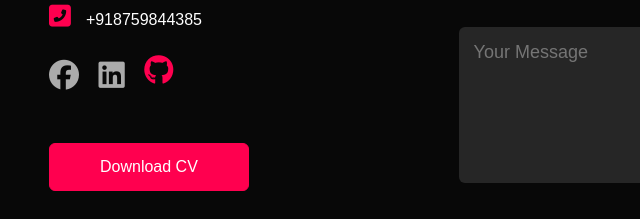
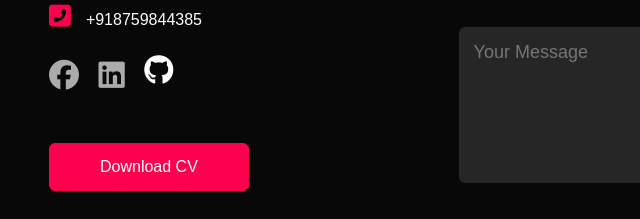
Before and after one commit to RahitXgit/portFolio2, a plain HTML site: page index.html in a window 1280 px wide. In both pictures the pointer is over the icon 237 px from the left and 2965 px from the top of the page. Shown: the part 2890-3109 px from the top of the page, 79-719 px from the left. Drawn offline with nearby package versions, Linux system fonts and the light colour scheme.

Commit message:
same update

```diff
--- a/style.css
+++ b/style.css
@@ -492,6 +492,9 @@ nav .fas {
     font-size: 200px;
     /* change this to change the size*/
 }
+.git:hover{
+    color: #fff;
+}
 
 .logoy {
     font-family: 'Times New Roman', Times, serif;
```
Also changed, not shown: 1 other file.
